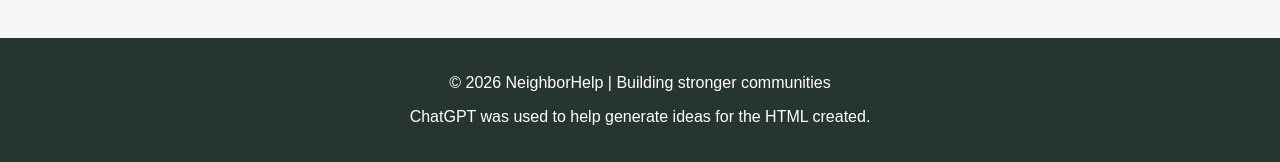
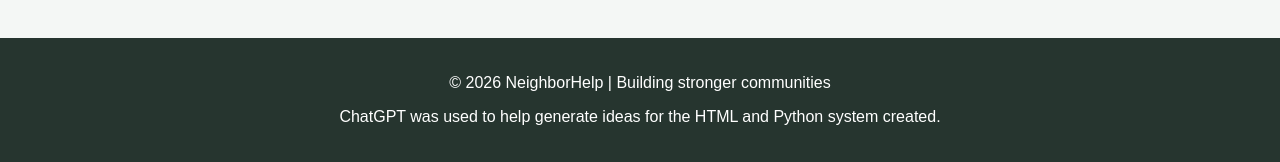
Before and after one commit to AhnafBhuiyan20/ahnafbhuiyan20_1.github.io, a Flask app: page / in a window 1280 px wide. Shown: the part 1611-1773 px from the top of the page. Run offline with Flask 3, Linux system fonts and the light colour scheme; data that the repository does not hold is empty.

Commit message:
Update footer text to include Python system

```diff
--- a/templates/index.html
+++ b/templates/index.html
@@ -253,7 +253,7 @@
     </p>
 
     <p>
-        ChatGPT was used to help generate ideas for the HTML created.
+        ChatGPT was used to help generate ideas for the HTML and Python system created.
     </p>
 
 </footer>
```
